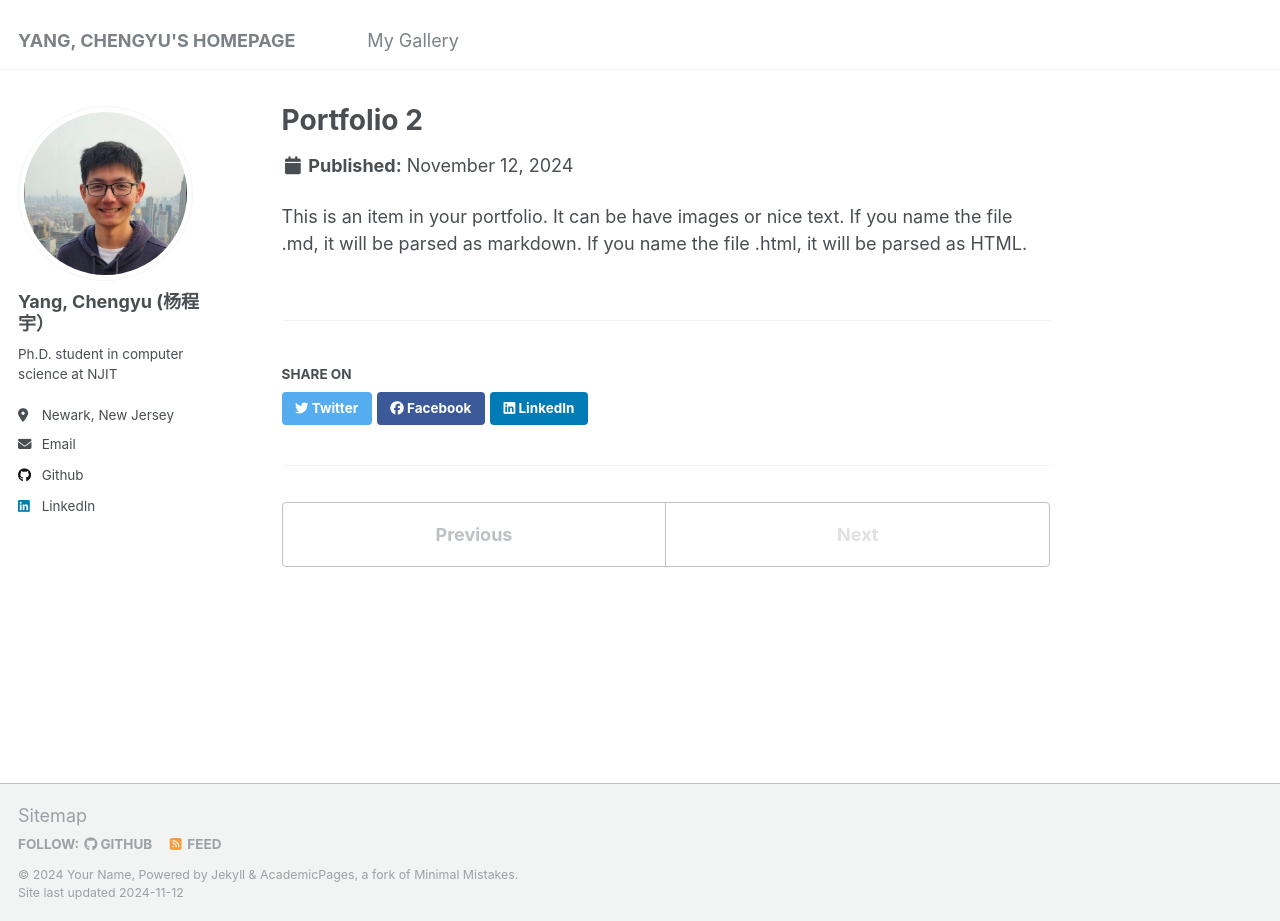
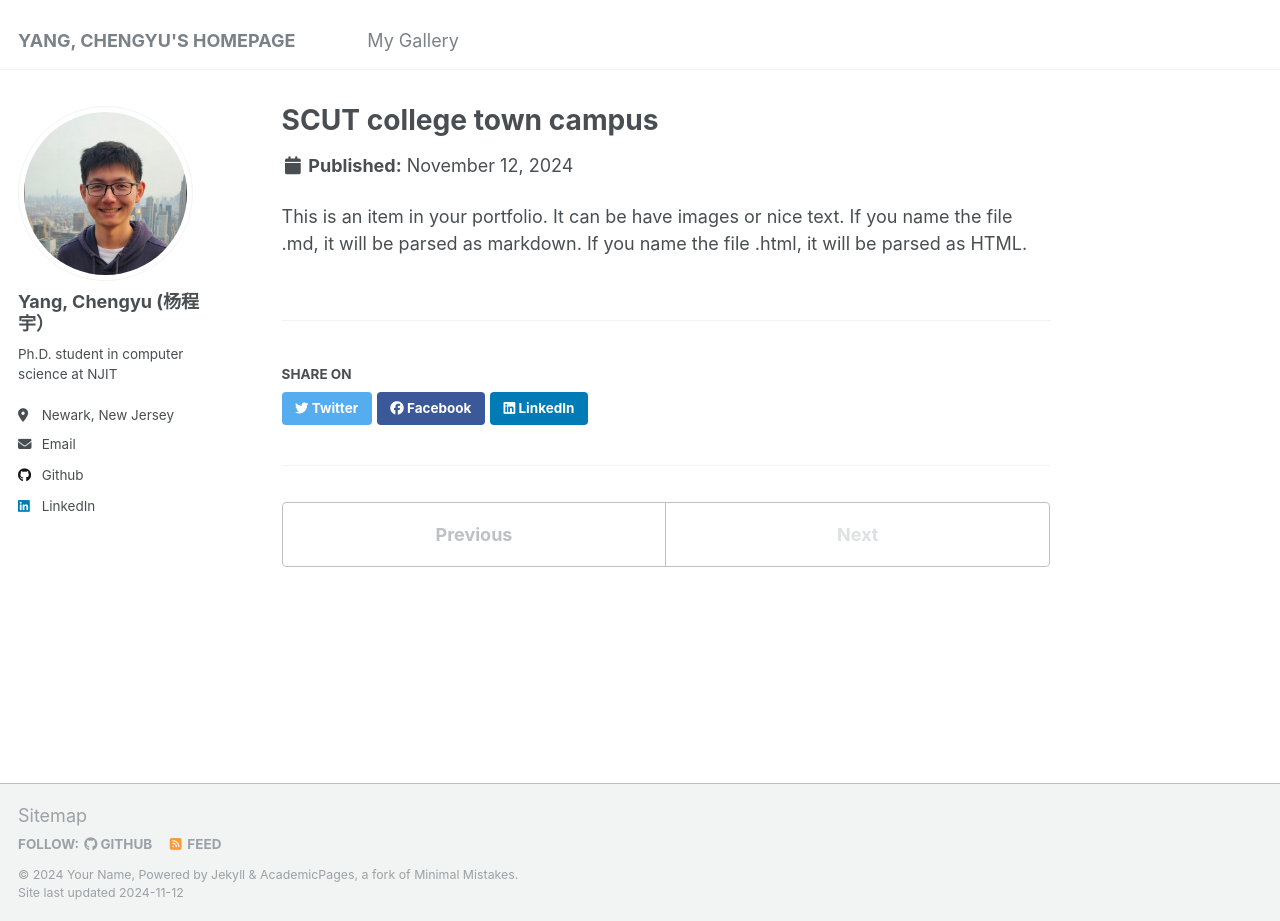
Before and after one commit to cyang322/cyang322.github.io, a Jekyll site: the page built from _portfolio/portfolio-2.html, in a window 1280 px wide and 921 px high. Built offline with Jekyll 4.4.1, drawn with Linux system fonts in a browser that asks for light colours.

Commit message:
Update portfolio-2.html

```diff
--- a/_portfolio/portfolio-2.html
+++ b/_portfolio/portfolio-2.html
@@ -1,5 +1,6 @@
 ---
-excerpt: "Short description of portfolio item number 2 <br/><img src='/images/500x300.png'>"
+title: "SCUT college town campus"
+excerpt: "Guangzhou, China, June 24, 2018 17:57 <br/><img src='/images/500x300.png'>"
 collection: portfolio
 ---
 
```
